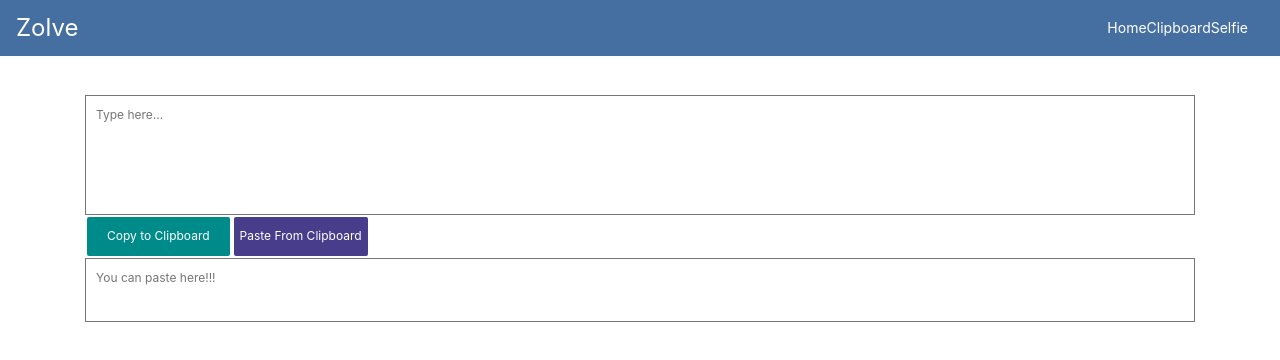
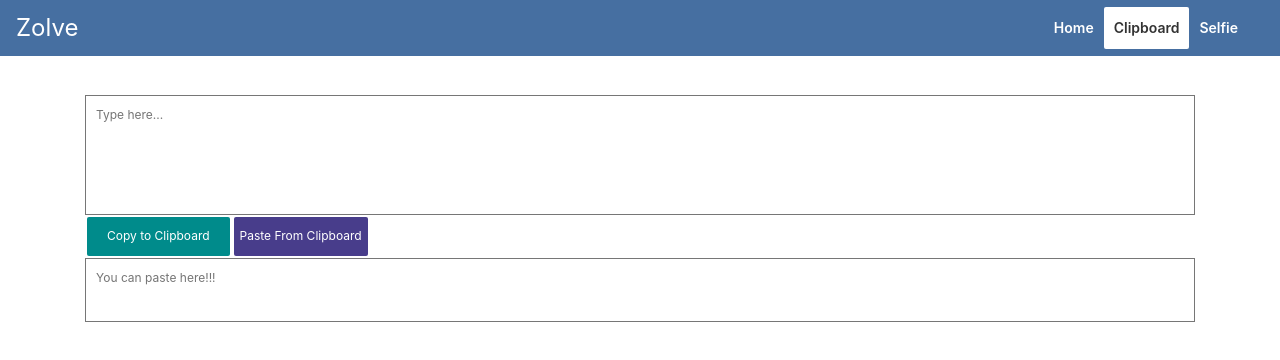
Before and after one commit to git-branch-girish/zolve, a React (Create React App) app: page /clipboard in a window 1280 px wide. Shown: the top 360 px of the page. Built offline with nearby package versions, Linux system fonts and the light colour scheme.

Commit message:
Menu highlighter

```diff
--- a/src/components/ToolBar/ToolBar.css
+++ b/src/components/ToolBar/ToolBar.css
@@ -66,6 +66,18 @@
   }
 }
 
-.activeStyle {
+.navbar__link{
+  padding:10px;
+  color:#fff;
+}
 
+.navbar__link{
+    color: #fff;
+    font-weight:600;
 }
+
+.navbar__link--active, .navbar__link:focus, .navbar__link:hover{
+  background: white;
+  color: #333!important;
+  border-radius: 2px;
+}
--- a/src/pages/Clipboard/Clipboard.js
+++ b/src/pages/Clipboard/Clipboard.js
@@ -7,16 +7,22 @@
         this.state = {
             copySuccess: false,
             inputTextArea: '',
-            outputTextArea: '',
+            outputTextArea: null,
             paramValue: ''
         }
     }
 
     copyToClipboard = () => {
+        console.log(this.state.outTextArea, '>>>>>>>>>>')
+        if (this.state.outTextArea){
             const el = this.textArea
             el.select()
             document.execCommand("copy")
             this.setState({ copySuccess: true })
+        }else{
+            this.setState({ copySuccess: false });
+        }
+
     }
 
     onInputTextAreaChange = (event) => {
@@ -29,7 +35,11 @@
 
     pasteFromClipBoard = () => {
         navigator.clipboard.readText().then(text => {
+            if (this.state.outputTextArea !== null) {
                 return this.setState({ outputTextArea: text })
+            }else{
+                return this.setState({ copySuccess: false })
+            }
         });
     }
 
@@ -70,16 +80,16 @@
     }
 
     renderMessege = () => {
+        if (this.state.copySuccess){
+
             return(
 
                     <div style={{ "color": "green", textAlign: "center" }}>
                         Success!
                     </div>
-
             )
         }
-
-
+    }
 
     render() {
 
@@ -88,6 +98,7 @@
 
                 {this.state.paramValue && this.renderToken()}
                 {this.state.copySuccess && this.renderMessege()}
+
 
                 <div className="row">
                     <textarea
@@ -107,7 +118,7 @@
                         Paste From Clipboard
                     </button>
                     <textarea
-                        value={this.state.outputTextArea}
+                        value={this.state.outputTextArea !== null ?  this.state.outputTextArea : '' }
                         onChange={this.onOutputTextAreaChange}
                         className="outputTextField"
                         placeholder="You can paste here!!!">
```
Lines whose indentation alone changed are shown as unchanged.
